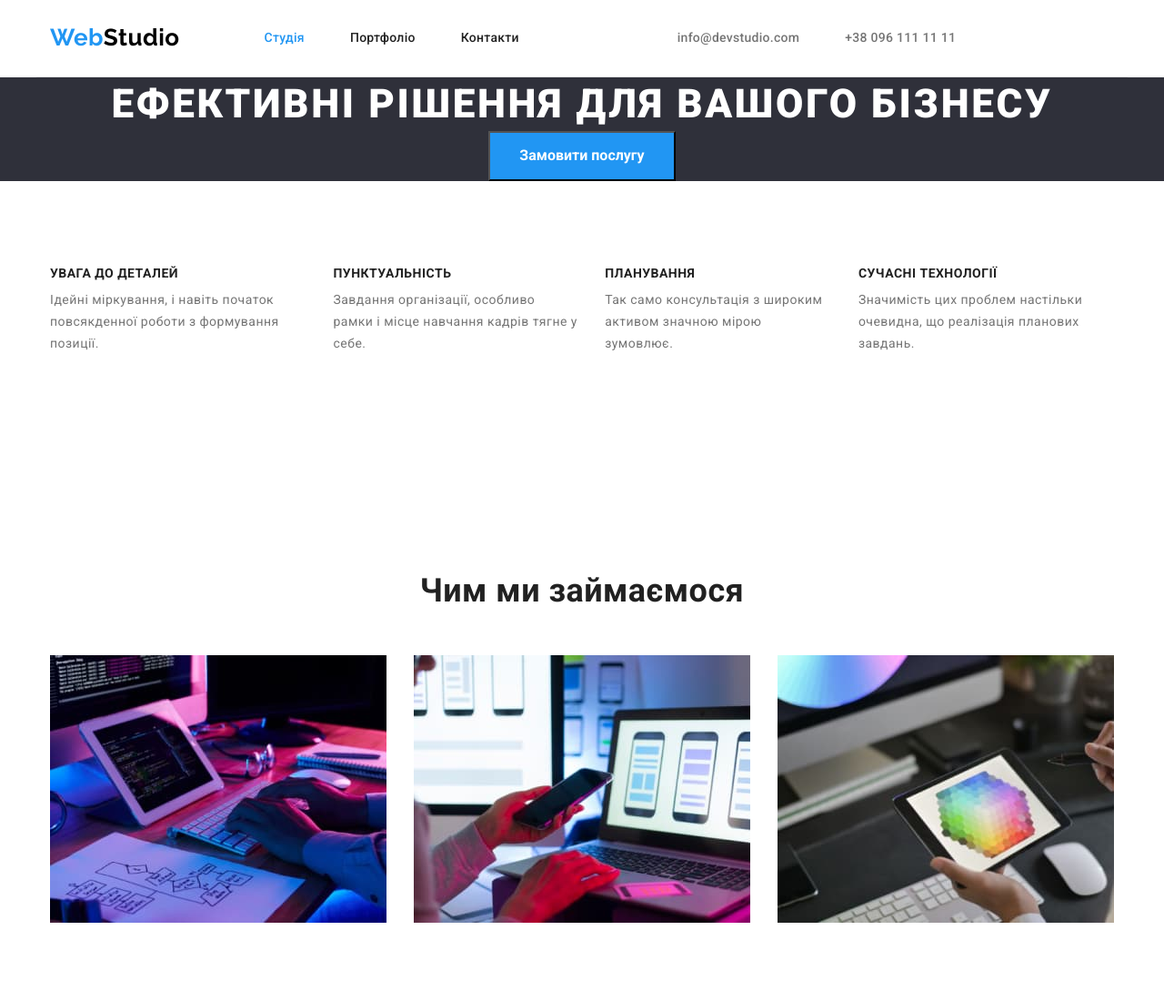
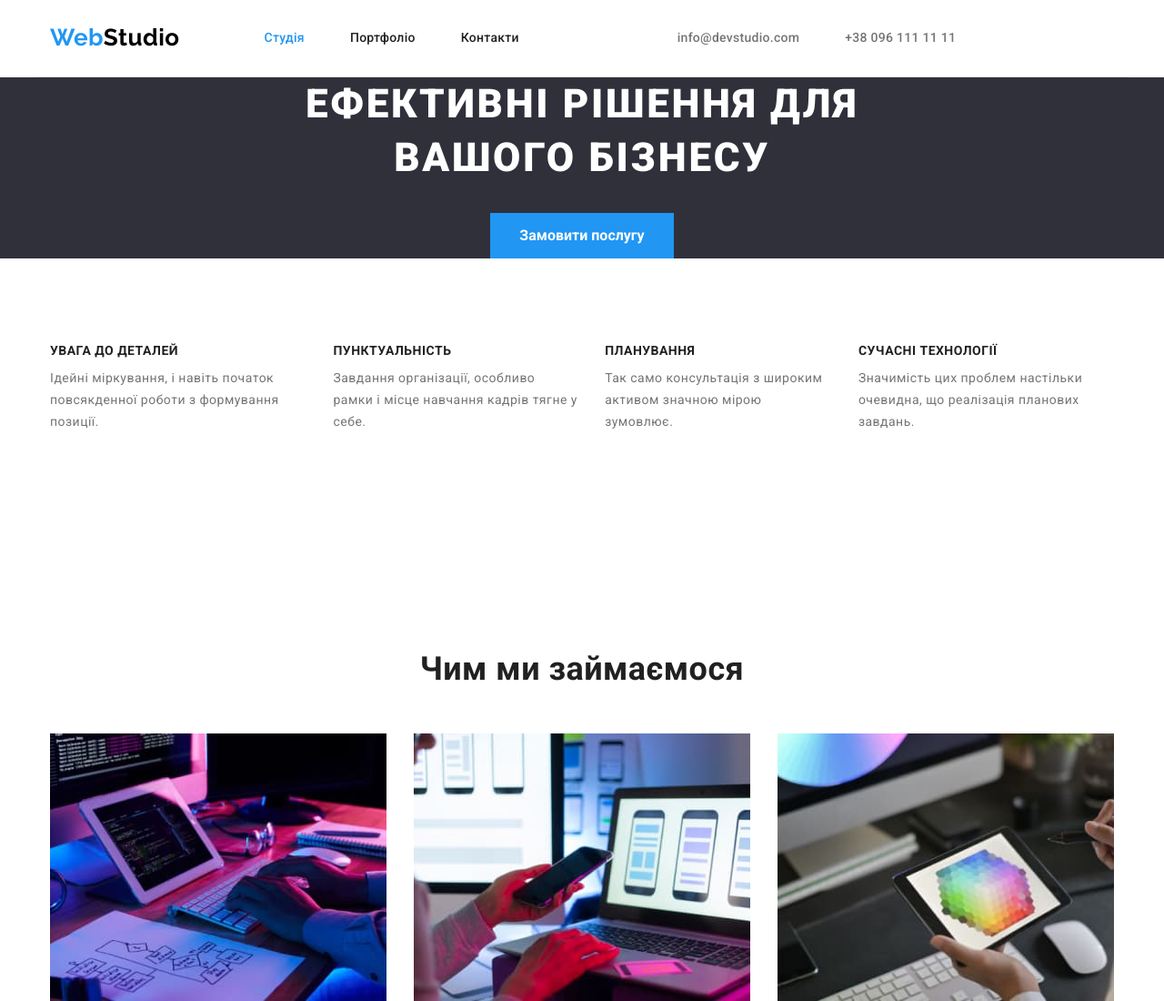
Before and after one commit to denys0609/goit-markup-hw-03, a plain HTML site: page index.html in a window 1280 px wide. Shown: the top 1100 px of the page at 91% size. Drawn offline with nearby package versions, Linux system fonts and the light colour scheme.

Commit message:
Update styles.css

```diff
--- a/css/styles.css
+++ b/css/styles.css
@@ -136,12 +136,14 @@ body {
   font-size: 44px;
   line-height: 1.36;
   letter-spacing: 0.06em;
+  width: 696px;
   text-transform: uppercase;
-  display: flex;
-  justify-content: center;
+  margin: 0 auto 30px;
+  text-align: center;
 }
 .button {
   cursor: pointer;
+  border: none;
 }
 .main .button {
   background-color: var(--color-blue);
@@ -272,7 +274,6 @@ body {
   font-size: 16px;
   line-height: 1.62;
   padding: 6px 22px;
-  border: none;
 }
 .filter li:not(:first-child) {
   margin-left: 8px;
```
